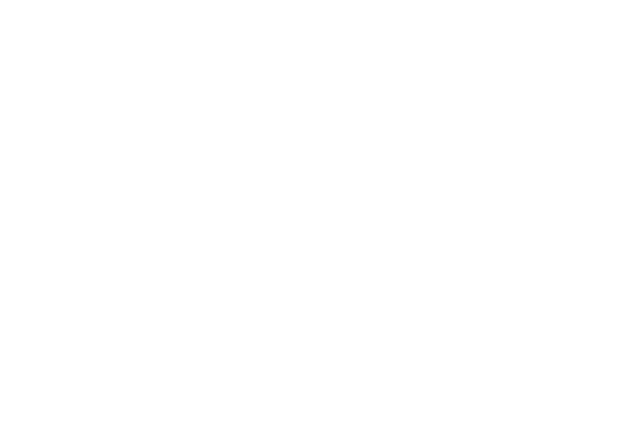
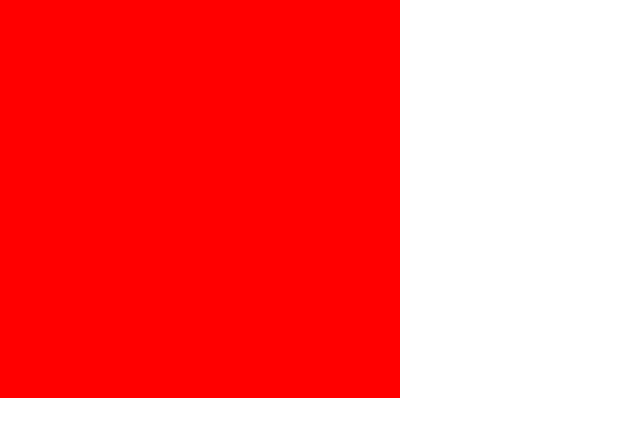
Before and after one commit to abhi8127/spark4.0, a plain HTML site: page Web/CSS/02.html in a window 1280 px wide. Shown: the whole page, without its empty margins (0-640 px from the left). Drawn offline with Linux system fonts and the light colour scheme.

Commit message:
width and height of div

```diff
--- a/Web/CSS/02.css
+++ b/Web/CSS/02.css
@@ -0,0 +1,17 @@
+#container{
+    background-color: red;
+    width: 400px;
+    height: 398px;
+}
+
+
+*{
+    margin:0%;
+    padding:0%;
+
+}
+
+html,body{
+    width: 100%;
+    height: 100%;
+}
--- a/Web/CSS/02.html
+++ b/Web/CSS/02.html
@@ -4,8 +4,9 @@
     <meta charset="UTF-8">
     <meta name="viewport" content="width=device-width, initial-scale=1.0">
     <title>Document</title>
+    <link rel="stylesheet" href="02.css">
 </head>
 <body>
-
+    <div id="container"></div>
 </body>
 </html>
```
